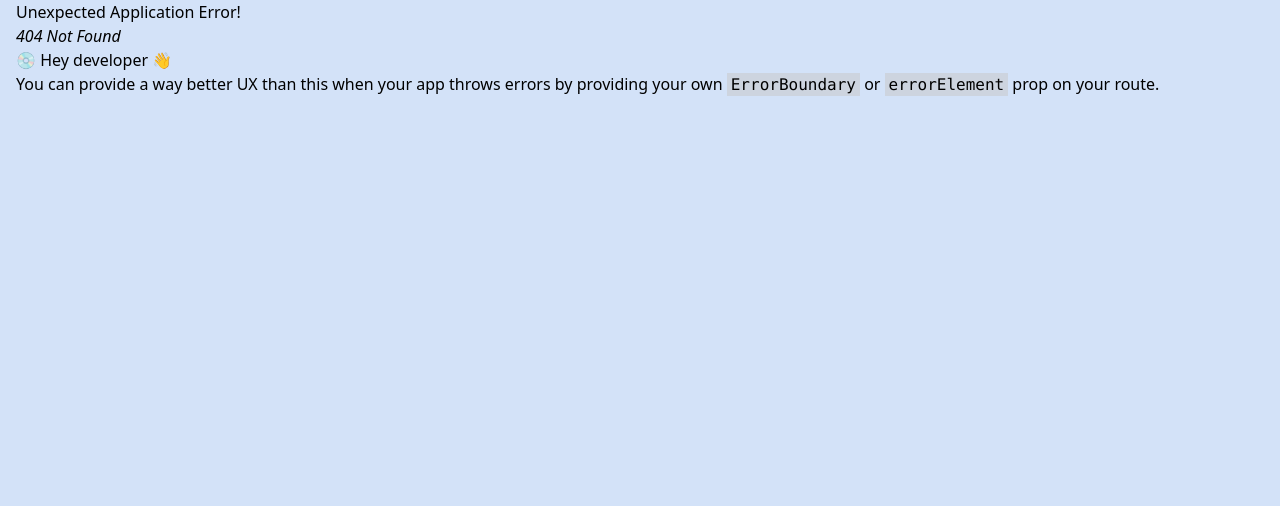
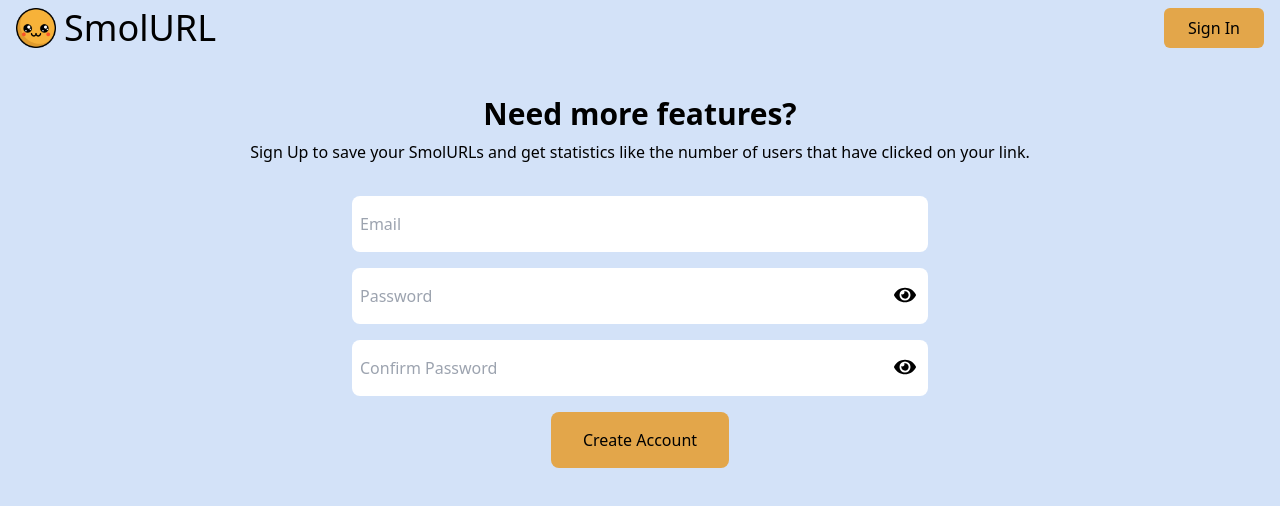
Before and after one commit to Sudeeeep/SmolURL, a React (Vite) app in the folder client/: page /signup in a window 1280 px wide. Before the commit this address had no page. Shown: the top 506 px of the page. Built offline with nearby package versions, Linux system fonts and the light colour scheme.

Commit message:
add signup page

```diff
--- a/client/package.json
+++ b/client/package.json
@@ -13,6 +13,7 @@
     "axios": "^1.6.2",
     "react": "^18.2.0",
     "react-dom": "^18.2.0",
+    "react-icons": "^4.12.0",
     "react-router-dom": "^6.20.0"
   },
   "devDependencies": {
--- a/client/src/components/CreateAccount.tsx
+++ b/client/src/components/CreateAccount.tsx
@@ -1,3 +1,5 @@
+import { Link } from "react-router-dom";
+
 export const CreateAccount = () => {
   return (
     <div className="max-w-full min-[770px]:max-w-[80%] mx-auto mt-24 mb-10 text-center">
@@ -8,9 +10,12 @@ export const CreateAccount = () => {
         users that have clicked on your link.
       </p>
 
-      <button className="py-4 px-8 mx-auto bg-[#E3A64A] rounded-lg">
+      <Link
+        to={"/signup"}
+        className="py-4 px-8 mx-auto bg-[#E3A64A] rounded-lg"
+      >
         Create Account
-      </button>
+      </Link>
     </div>
   );
 };
--- /dev/null
+++ b/client/src/components/Login.tsx
@@ -0,0 +1,3 @@
+export const Login = () => {
+  return <div>Login</div>;
+};
--- /dev/null
+++ b/client/src/components/SignUp.tsx
@@ -0,0 +1,176 @@
+import { useState } from "react";
+import { Header } from "./Header";
+import { FaEye } from "react-icons/fa";
+import { FaEyeSlash } from "react-icons/fa";
+import axios, { AxiosError } from "axios";
+import { useNavigate } from "react-router-dom";
+
+export const SignUp = () => {
+  const [signUpForm, setSignUpForm] = useState({
+    email: "",
+    password: "",
+    confirmPassword: "",
+  });
+  const [passwordType, setPasswordType] = useState({
+    password: "password",
+    confirmPassword: "password",
+  });
+  const [error, setError] = useState({ error: false, message: "" });
+
+  const navigate = useNavigate();
+
+  async function handleSubmit(e: React.SyntheticEvent) {
+    e.preventDefault();
+    if (signUpForm.password !== signUpForm.confirmPassword) {
+      setError({
+        error: true,
+        message: "Passwords do not match. Please try again",
+      });
+    } else {
+      setError({
+        error: false,
+        message: "",
+      });
+
+      try {
+        await axios.post("http://localhost:3000/api/users", {
+          email: signUpForm.email,
+          password: signUpForm.password,
+        });
+
+        setSignUpForm({
+          email: "",
+          password: "",
+          confirmPassword: "",
+        });
+        navigate("/login");
+      } catch (err) {
+        if (err instanceof AxiosError) {
+          if (err.message === "Network Error") {
+            setError({
+              error: true,
+              message:
+                "Unable to reach server. Please check you internet connection",
+            });
+          }
+          if (
+            err.response?.data.name === "ValidationError" &&
+            err.response.data.errors.email
+          ) {
+            setError({
+              error: true,
+              message: "A user is already registered with this e-mail address",
+            });
+          }
+          if (err.response?.data.error === "PasswordValidation") {
+            setError({
+              error: true,
+              message: err.response.data.message,
+            });
+          }
+        }
+      }
+    }
+  }
+
+  return (
+    <div>
+      <Header />
+      <div className="max-w-full min-[770px]:max-w-[80%] mx-auto mt-10 mb-10 text-center">
+        <h1 className="text-3xl font-bold mb-2">Need more features?</h1>
+
+        <p className="mb-8">
+          Sign Up to save your SmolURLs and get statistics like the number of
+          users that have clicked on your link.
+        </p>
+
+        <form
+          onSubmit={handleSubmit}
+          className="flex flex-col gap-4 m-auto max-w-xl mb-4"
+        >
+          <input
+            type="email"
+            name="email"
+            id="email"
+            placeholder="Email"
+            value={signUpForm.email}
+            onChange={(e) =>
+              setSignUpForm({ ...signUpForm, email: e.target.value })
+            }
+            className="py-4 px-2 rounded-lg grow"
+            required
+          />
+          <div className="relative">
+            <input
+              type={passwordType.password}
+              name="password"
+              id="password"
+              placeholder="Password"
+              value={signUpForm.password}
+              onChange={(e) =>
+                setSignUpForm({ ...signUpForm, password: e.target.value })
+              }
+              className="py-4 px-2 rounded-lg w-full"
+              required
+            />
+            <span
+              className="absolute py-4 right-3"
+              onClick={() =>
+                passwordType.password === "password"
+                  ? setPasswordType({ ...passwordType, password: "text" })
+                  : setPasswordType({ ...passwordType, password: "password" })
+              }
+            >
+              {passwordType.password === "password" ? (
+                <FaEye size={22} />
+              ) : (
+                <FaEyeSlash size={22} />
+              )}
+            </span>
+          </div>
+          <div className="relative">
+            <input
+              type={passwordType.confirmPassword}
+              name="confirmPassword"
+              id="confirmPassword"
+              placeholder="Confirm Password"
+              value={signUpForm.confirmPassword}
+              onChange={(e) =>
+                setSignUpForm({
+                  ...signUpForm,
+                  confirmPassword: e.target.value,
+                })
+              }
+              className="py-4 px-2 rounded-lg w-full"
+              required
+            />
+            <span
+              className="absolute py-4 right-3"
+              onClick={() =>
+                passwordType.confirmPassword === "password"
+                  ? setPasswordType({
+                      ...passwordType,
+                      confirmPassword: "text",
+                    })
+                  : setPasswordType({
+                      ...passwordType,
+                      confirmPassword: "password",
+                    })
+              }
+            >
+              {passwordType.confirmPassword === "password" ? (
+                <FaEye size={22} />
+              ) : (
+                <FaEyeSlash size={22} />
+              )}
+            </span>
+          </div>
+          {error.error && <div className="text-red-500">{error.message}</div>}
+          <button className="py-4 px-8 mx-auto bg-[#E3A64A] rounded-lg">
+            Create Account
+          </button>
+        </form>
+      </div>
+    </div>
+  );
+};
```
Also changed, not shown: client/src/App.tsx (+10 -0 lines), 1 other file (tests, documents, lock files or other folders).
